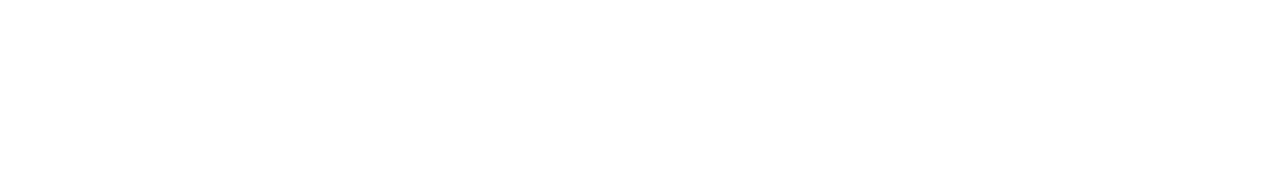
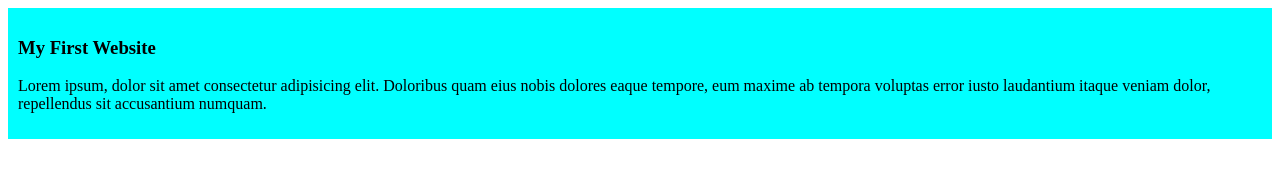
Before and after one commit to Sultan-mahmud-shanto/my-simple-website, a plain HTML site: page index.html in a window 1280 px wide. Drawn offline with Linux system fonts and the light colour scheme.

Commit message:
Added the first blog

```diff
--- a/index.html
+++ b/index.html
@@ -4,8 +4,15 @@
     <meta charset="UTF-8">
     <meta name="viewport" content="width=device-width, initial-scale=1.0">
     <title>My simple Website</title>
+    <link rel="stylesheet" href="styles/blog.css">
 </head>
 <body>
+    <div>
+        <h3>My First Website</h3>
+        <p>Lorem ipsum, dolor sit amet consectetur adipisicing elit. Doloribus quam eius nobis
+        dolores eaque tempore, eum maxime ab tempora voluptas error iusto laudantium itaque veniam dolor,
+        repellendus sit accusantium numquam.</p>
+    </div>
 
 </body>
 </html>
--- /dev/null
+++ b/styles/blog.css
@@ -0,0 +1,4 @@
+div{
+    background-color: aqua;
+    padding: 10px;
+}
```
